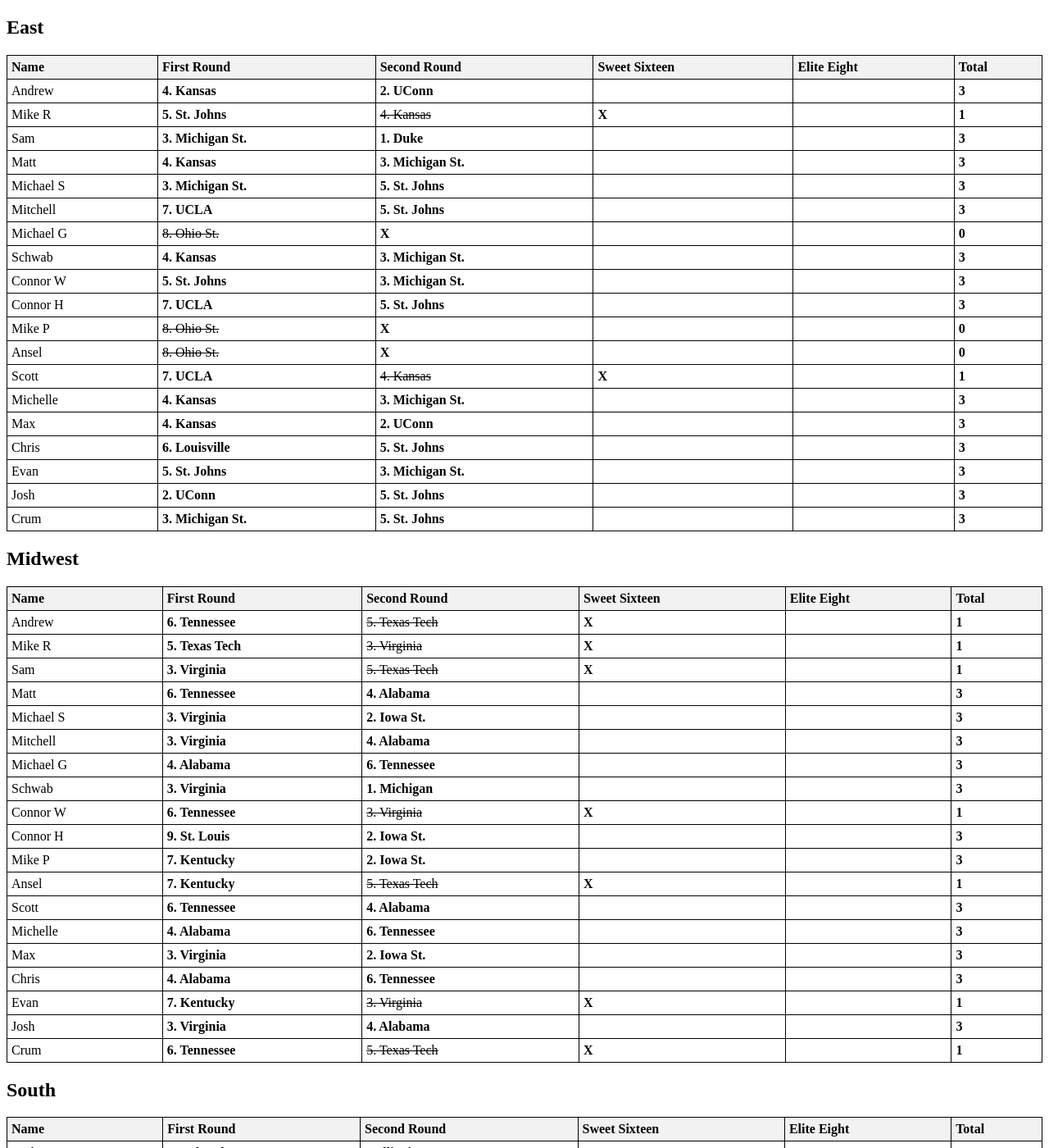
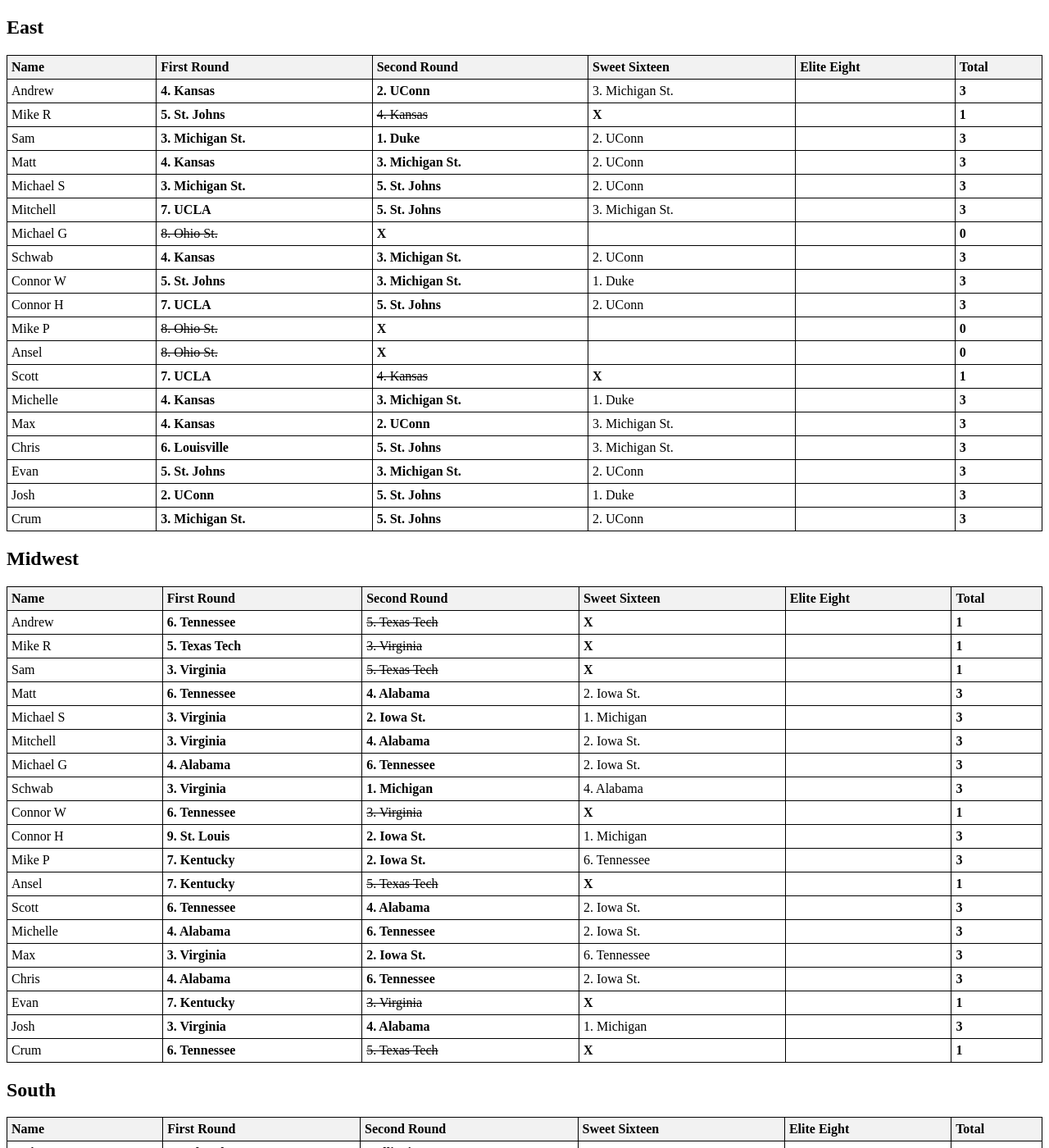
Before and after one commit to aredston19/aredston19.Github.io, a Jekyll site: the page MM_26.html, which Jekyll copies as it is, in a window 1280 px wide and 1400 px high. Shown: the whole window at 82% size. Built offline with Jekyll 4.4.1, drawn with Linux system fonts in a browser that asks for light colours; some of the changed text lies outside the part shown.

Commit message:
Add files via upload

```diff
--- a/MM_26.html
+++ b/MM_26.html
@@ -35,7 +35,7 @@
             <td>Andrew </td>
             <td><b>4. Kansas</b></td>
             <td><b>2. UConn</b></td>
-		<td></td>
+		<td>3. Michigan St.</td>
 		<td></td>
 		<td><b>3</b></td>
         </tr>
@@ -52,7 +52,7 @@
             <td>Sam</td>
             <td><b>3. Michigan St.</b></td>
             <td><b>1. Duke</b></td>
-		<td></td>
+		<td>2. UConn</td>
 		<td></td>
 		<td><b>3</b></td>
 
@@ -61,7 +61,7 @@
             <td>Matt</td>
             <td><b>4. Kansas</b></td>
             <td><b>3. Michigan St.</b></td>
-		<td></td>
+		<td>2. UConn</td>
 		<td></td>
 		<td><b>3</b></td>
 
@@ -70,7 +70,7 @@
             <td>Michael S</td>
             <td><b>3. Michigan St.</b></td>
             <td><b>5. St. Johns</b></td>
-		<td></td>
+		<td>2. UConn</td>
 		<td></td>
 		<td><b>3</b></td>
         </tr>
@@ -78,7 +78,7 @@
             <td>Mitchell</td>
             <td><b>7. UCLA</b></td>
             <td><b>5. St. Johns</b></td>
-		<td></td>
+		<td>3. Michigan St.</td>
 		<td></td>
 		<td><b>3</b></td>
         </tr>
@@ -94,7 +94,7 @@
             <td>Schwab</td>
             <td><b>4. Kansas</b></td>
             <td><b>3. Michigan St.</b></td>
-		<td></td>
+		<td>2. UConn</td>
 		<td></td>
 		<td><b>3</b></td>
         </tr>
@@ -102,7 +102,7 @@
             <td>Connor W</td>
             <td><b>5. St. Johns</b></td>
             <td><b>3. Michigan St.</b></td>
-		<td></td>
+		<td>1. Duke</td>
 		<td></td>
 		<td><b>3</b></td>
         </tr>
@@ -110,7 +110,7 @@
             <td>Connor H</td>
             <td><b>7. UCLA</b></td>
             <td><b>5. St. Johns</b></td>
-		<td></td>
+		<td>2. UConn</td>
 		<td></td>
 		<td><b>3</b></td>
         </tr>
@@ -142,7 +142,7 @@
             <td>Michelle</td>
             <td><b>4. Kansas</b></td>
             <td><b>3. Michigan St.</b></td>
-		<td></td>
+		<td>1. Duke</td>
 		<td></td>
 		<td><b>3</b></td>
         </tr>
@@ -150,7 +150,7 @@
             <td>Max</td>
             <td><b>4. Kansas</b></td>
             <td><b>2. UConn</b></td>
-		<td></td>
+		<td>3. Michigan St.</td>
 		<td></td>
 		<td><b>3</b></td>
         </tr>
@@ -158,7 +158,7 @@
             <td>Chris</td>
             <td><b>6. Louisville</b></td>
             <td><b>5. St. Johns</b></td>
-		<td></td>
+		<td>3. Michigan St.</td>
 		<td></td>
 		<td><b>3</b></td>
         </tr>
@@ -166,7 +166,7 @@
             <td>Evan</td>
             <td><b>5. St. Johns</b></td>
             <td><b>3. Michigan St.</b></td>
-		<td></td>
+		<td>2. UConn</td>
 		<td></td>
 		<td><b>3</b></td>
         </tr>
@@ -174,7 +174,7 @@
             <td>Josh</td>
             <td><b>2. UConn</b></td>
             <td><b>5. St. Johns</b></td>
-		<td></td>
+		<td>1. Duke</td>
 		<td></td>
 		<td><b>3</b></td>
         </tr>
@@ -182,7 +182,7 @@
             <td>Crum</td>
             <td><b>3. Michigan St.</b></td>
             <td><b>5. St. Johns</b></td>
-		<td></td>
+		<td>2. UConn</td>
 		<td></td>
 		<td><b>3</b></td>
 
@@ -229,7 +229,7 @@
             <td>Matt</td>
             <td><b>6. Tennessee</b></td>
             <td><b>4. Alabama</b></td>
-		<td><b></b></td>
+		<td>2. Iowa St.</td>
 		<td></td>
 		<td><b>3</b></td>
 
@@ -238,7 +238,7 @@
             <td>Michael S</td>
             <td><b>3. Virginia</b></td>
             <td><b>2. Iowa St.</b></td>
-		<td></td>
+		<td>1. Michigan</td>
 		<td></td>
 		<td><b>3</b></td>
         </tr>
@@ -246,7 +246,7 @@
             <td>Mitchell</td>
             <td><b>3. Virginia</b></td>
             <td><b>4. Alabama</b></td>
-		<td></td>
+		<td>2. Iowa St.</td>
 		<td></td>
 		<td><b>3</b></td>
         </tr>
@@ -254,7 +254,7 @@
             <td>Michael G</td>
             <td><b>4. Alabama</b></td>
             <td><b>6. Tennessee</b></td>
-		<td></td>
+		<td>2. Iowa St.</td>
 		<td></td>
 		<td><b>3</b></td>
         </tr>
@@ -262,7 +262,7 @@
             <td>Schwab</td>
             <td><b>3. Virginia</b></td>
             <td><b>1. Michigan</b></td>
-		<td></td>
+		<td>4. Alabama</td>
 		<td></td>
 		<td><b>3</b></td>
         </tr>
@@ -278,7 +278,7 @@
             <td>Connor H</td>
             <td><b>9. St. Louis</b></td>
             <td><b>2. Iowa St.</b></td>
-		<td></td>
+		<td>1. Michigan</td>
 		<td></td>
 		<td><b>3</b></td>
         </tr>
@@ -286,7 +286,7 @@
             <td>Mike P</td>
             <td><b>7. Kentucky</b></td>
             <td><b>2. Iowa St.</b></td>
-		<td></td>
+		<td>6. Tennessee</td>
 		<td></td>
 		<td><b>3</b></td>
         </tr>
@@ -302,7 +302,7 @@
             <td>Scott</td>
             <td><b>6. Tennessee</b></td>
             <td><b>4. Alabama</b></td>
-		<td></td>
+		<td>2. Iowa St.</td>
 		<td></td>
 		<td><b>3</b></td>
         </tr>
@@ -310,7 +310,7 @@
             <td>Michelle</td>
             <td><b>4. Alabama</b></td>
             <td><b>6. Tennessee</b></td>
-		<td></td>
+		<td>2. Iowa St.</td>
 		<td></td>
 		<td><b>3</b></td>
         </tr>
@@ -318,7 +318,7 @@
             <td>Max</td>
             <td><b>3. Virginia</b></td>
             <td><b>2. Iowa St.</b></td>
-		<td></td>
+		<td>6. Tennessee</td>
 		<td></td>
 		<td><b>3</b></td>
         </tr>
@@ -326,7 +326,7 @@
             <td>Chris</td>
             <td><b>4. Alabama</b></td>
             <td><b>6. Tennessee</b></td>
-		<td></td>
+		<td>2. Iowa St.</td>
 		<td></td>
 		<td><b>3</b></td>
         </tr>
@@ -342,7 +342,7 @@
             <td>Josh</td>
             <td><b>3. Virginia</b></td>
             <td><b>4. Alabama</b></td>
-		<td></td>
+		<td>1. Michigan</td>
 		<td></td>
 		<td><b>3</b></td>
         </tr>
@@ -371,7 +371,7 @@
             <td>Andrew </td>
             <td><b>4. Nebraska</b></td>
             <td><b>3. Illinois</b></td>
-		<td></td>
+		<td>9. Iowa</td>
 		<td></td>
 		<td><b>3</b></td>
         </tr>
@@ -397,7 +397,7 @@
             <td>Matt</td>
             <td><b>4. Nebraska</b></td>
             <td><b>2. Houston</b></td>
-		<td></td>
+		<td>3. Illinois</td>
 		<td></td>
 		<td><b>3</b></td>
 
@@ -414,7 +414,7 @@
             <td>Mitchell</td>
             <td><b>4. Nebraska</b></td>
             <td><b>3. Illinois</b></td>
-		<td></td>
+		<td>2. Houston</td>
 		<td></td>
 		<td><b>3</b></td>
         </tr>
@@ -438,7 +438,7 @@
             <td>Connor W</td>
             <td><b>4. Nebraska</b></td>
             <td><b>3. Illinois</b></td>
-		<td></td>
+		<td>9. Iowa</td>
 		<td></td>
 		<td><b>3</b></td>
         </tr>
@@ -446,7 +446,7 @@
             <td>Connor H</td>
             <td><b>9. Iowa</b></td>
             <td><b>3. Illinois</b></td>
-		<td></td>
+		<td>4. Nebraska</td>
 		<td></td>
 		<td><b>3</b></td>
         </tr>
@@ -454,7 +454,7 @@
             <td>Mike P</td>
             <td><b>5. Vanderbilt</b></td>
             <td><b>3. Illinois</b></td>
-		<td></td>
+		<td>2. Houston</td>
 		<td></td>
 		<td><b>3</b></td>
         </tr>
@@ -462,7 +462,7 @@
             <td>Ansel</td>
             <td><b>5. Vanderbilt</b></td>
             <td><b>3. Illinois</b></td>
-		<td></td>
+		<td>9. Iowa</td>
 		<td></td>
 		<td><b>3</b></td>
         </tr>
@@ -470,7 +470,7 @@
             <td>Scott</td>
             <td><b>4. Nebraska</b></td>
             <td><b>3. Illinois</b></td>
-		<td></td>
+		<td>9. Iowa</td>
 		<td></td>
 		<td><b>3</b></td>
         </tr>
@@ -478,7 +478,7 @@
             <td>Michelle</td>
             <td><b>4. Nebraska</b></td>
             <td><b>3. Illinois</b></td>
-		<td></td>
+		<td>2. Houston</td>
 		<td></td>
 		<td><b>3</b></td>
         </tr>
@@ -486,7 +486,7 @@
             <td>Max</td>
             <td><b>4. Nebraska</b></td>
             <td><b>3. Illinois</b></td>
-		<td></td>
+		<td>9. Iowa</td>
 		<td></td>
 		<td><b>3</b></td>
         </tr>
@@ -494,7 +494,7 @@
             <td>Chris</td>
             <td><b>4. Nebraska</b></td>
             <td><b>3. Illinois</b></td>
-		<td></td>
+		<td>2. Houston</td>
 		<td></td>
 		<td><b>3</b></td>
         </tr>
@@ -502,7 +502,7 @@
             <td>Evan</td>
             <td><b>5. Vanderbilt</b></td>
             <td><b>2. Houston</b></td>
-		<td></td>
+		<td>4. Nebraska</td>
 		<td></td>
 		<td><b>3</b></td>
         </tr>
@@ -510,7 +510,7 @@
             <td>Josh</td>
             <td><b>4. Nebraska</b></td>
             <td><b>3. Illinois</b></td>
-		<td></td>
+		<td>2. Houston</td>
 		<td></td>
 		<td><b>3</b></td>
         </tr>
@@ -518,7 +518,7 @@
             <td>Crum</td>
             <td><b>5. Vanderbilt</b></td>
             <td><b>3. Illinois</b></td>
-		<td></td>
+		<td>4. Nebraska</td>
 		<td></td>
 		<td><b>3</b></td>
 
@@ -556,7 +556,7 @@
             <td>Sam</td>
             <td><b>2. Purdue</b></td>
             <td><b>4. Arkansas</b></td>
-		<td></td>
+		<td>11. Texas</td>
 		<td></td>
 		<td><b>3</b></td>
 
@@ -574,7 +574,7 @@
             <td>Michael S</td>
             <td><b>3. Gonzaga</b></td>
             <td><b>4. Arkansas</b></td>
-		<td></td>
+		<td>2. Purdue</td>
 		<td></td>
 		<td><b>3</b></td>
         </tr>
@@ -582,7 +582,7 @@
             <td>Mitchell</td>
             <td><b>2. Purdue</b></td>
             <td><b>4. Arkansas</b></td>
-		<td></td>
+		<td>1. Arizona</td>
 		<td></td>
 		<td><b>3</b></td>
         </tr>
@@ -646,7 +646,7 @@
             <td>Michelle</td>
             <td><b>3. Gonzaga</b></td>
             <td><b>4. Arkansas</b></td>
-		<td></td>
+		<td>2. Purdue</td>
 		<td></td>
 		<td><b>3</b></td>
         </tr>
@@ -654,7 +654,7 @@
             <td>Max</td>
             <td><b>3. Gonzaga</b></td>
             <td><b>4. Arkansas</b></td>
-		<td></td>
+		<td>1. Arizona</td>
 		<td></td>
 		<td><b>3</b></td>
         </tr>
@@ -670,7 +670,7 @@
             <td>Evan</td>
             <td><b>3. Gonzaga</b></td>
             <td><b>4. Arkansas</b></td>
-		<td></td>
+		<td>2. Purdue</td>
 		<td></td>
 		<td><b>3</b></td>
         </tr>
```
